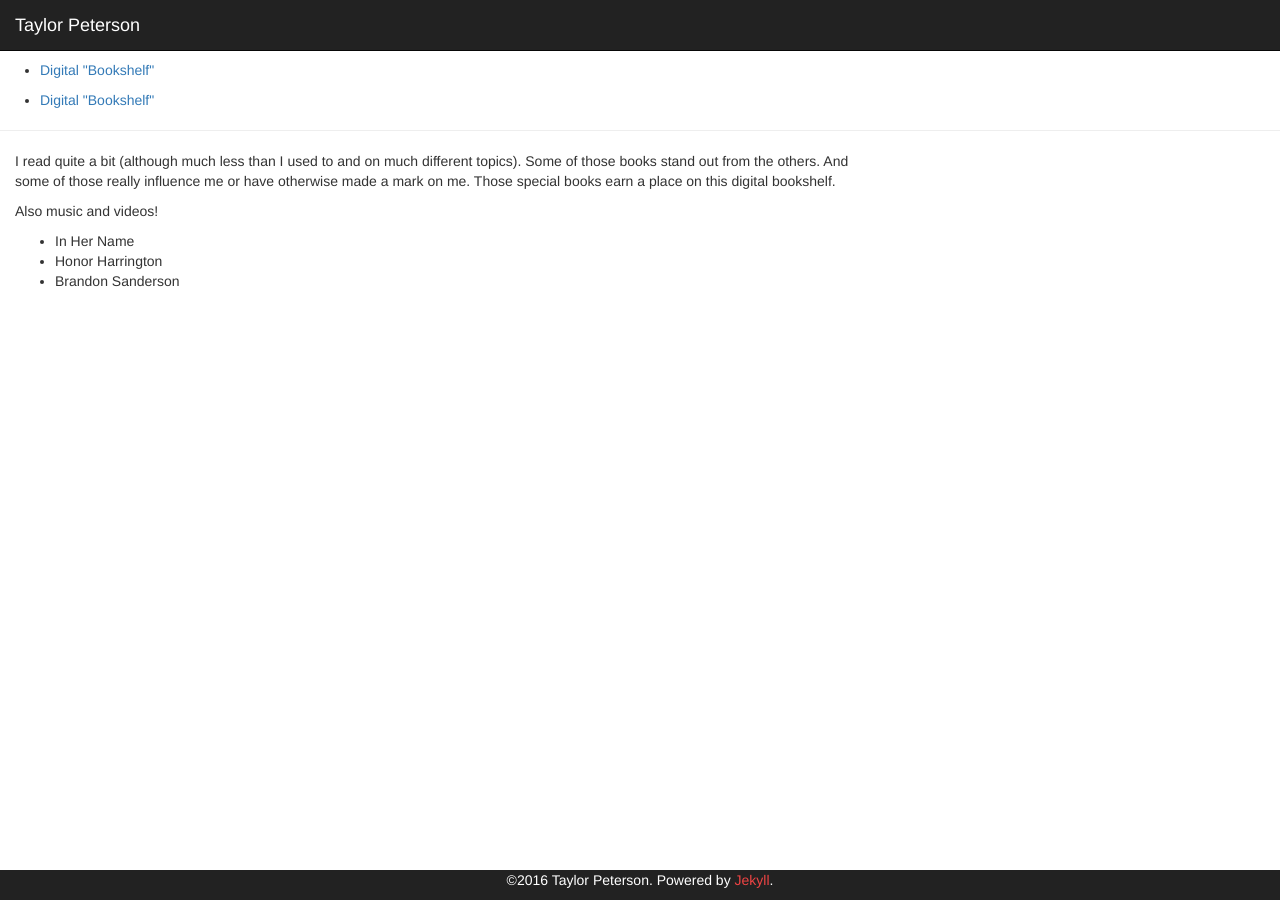
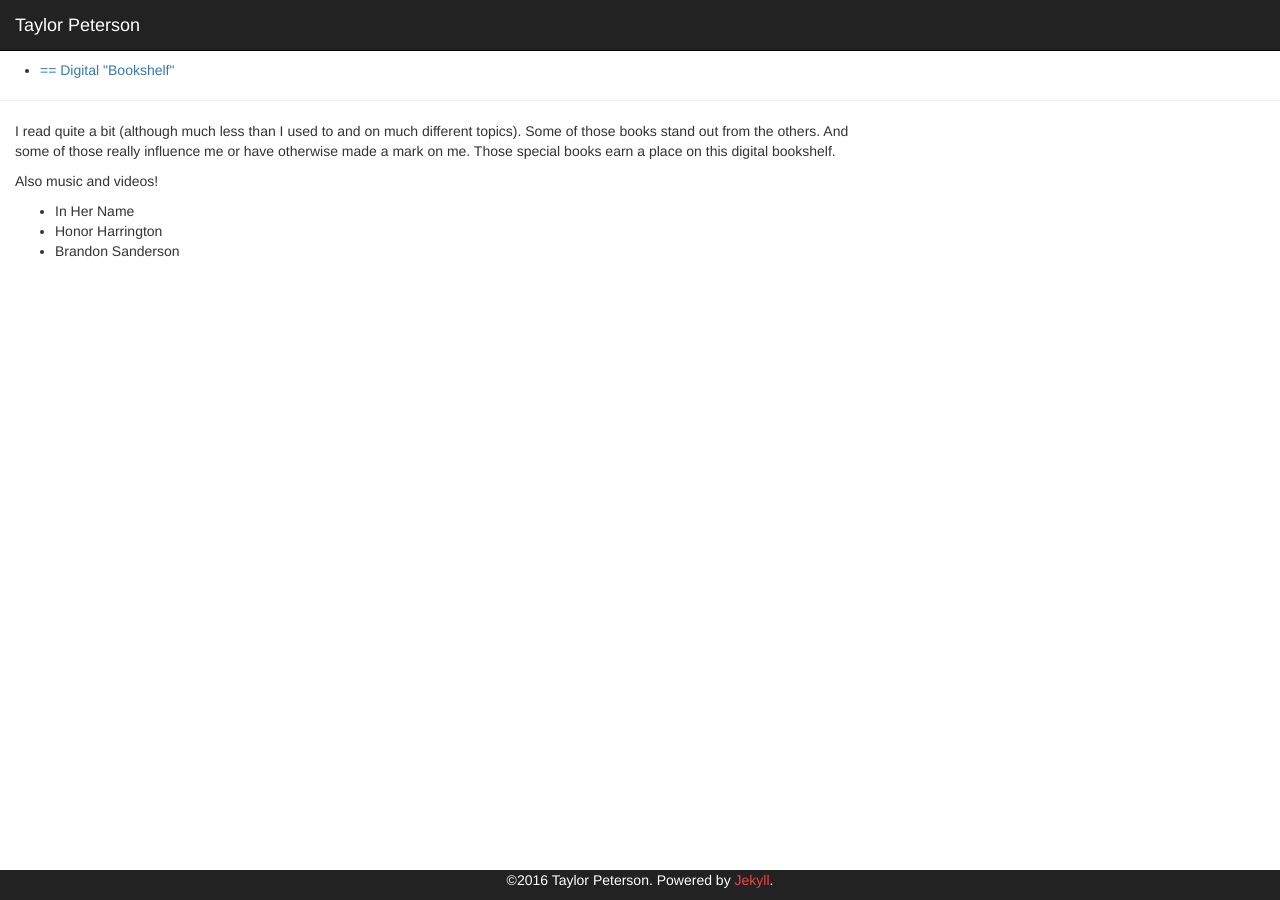
Before and after one commit to taylor-peterson/taylor-peterson.github.io, a Jekyll site: the page built from tmp/digitalbookshelf.md, in a window 1280 px wide. Built offline with Jekyll 4.4.1, drawn with Linux system fonts in a browser that asks for light colours; nearby versions of some CDN libraries.

Commit message:
Rudimentary navigation in place for all pages

```diff
--- a/_includes/header.html
+++ b/_includes/header.html
@@ -1,6 +1,7 @@
 <!DOCTYPE html>
 <html lang="en">
 
+<!-- Set shared metadata and import shared dependencies -->
 <head>
     <meta charset="UTF-8">
     <title>{{ site.name }}</title>
@@ -15,6 +16,11 @@
 
 <body>
 
+<!-- Note the obvious future TODO of writing a plugin to do this work to improve the runtime
+     from O(n^2) to O(n) by doing this computation once instead of per-page. -->
+
+<!-- Primary Navigation Bar -->
+<!-- Will automatically include all top-level directories and files in _pages -->
 <div class="container-fluid">
     <div class="row-fluid">
         <div class="navbar navbar-inverse navbar-fixed-top" role="navigation">
@@ -33,8 +39,7 @@
                     {% assign node_url_parts = node.url | split: '/' %}
                     {% assign node_url_parts_size = node_url_parts | size %}
                     {% if node_url_parts_size == 2 %}
-                      {% assign filename = node_url_parts | last %}
-                      <li class="active"><a href="{{ node.url }}/">{{node.title}}</a></li>
+                      <li class="active"><a href="{{ node.url }}">{{node.title}}</a></li>
                     {% endif %}
                   {% endfor %}
                 </ul>
@@ -50,32 +55,36 @@
     {% assign base_url       = page.url  | remove: rm %}
 {% endif %}
 
-<!-- Sibling-pages -->
 <ul>
+{% if page.path contains 'index' %}
+    <!-- If we've got a sub index file, we should display bread-crumbs and sub-pages. -->
+    {% for node in site.pages %}
+      {% assign node_url_parts = node.url | split: '/' %}
+      {% assign node_url_parts_size = node_url_parts | size %}
+      {% assign sub_node_url_parts_size = node_url_parts_size | minus:1 %}
+      {% assign parent_size = node_url_parts_size | plus:1 %}
+      {% if page.url contains node.url and url_parts_size == parent_size %}
+        <li><a href='{{node.url}}'>&lt&lt {{node.title}}</a></li>
+      {% elsif node.url contains page.url and url_parts_size == sub_node_url_parts_size %}
+        <li><a href='{{node.url}}'>&gt&gt {{node.title}}</a></li>
+      {% elsif node.url == page.url %}
+        <li><a href='{{node.url}}'>== {{node.title}}</a></li>
+      {% endif %}
+    {% endfor %}
+{%else %}
+    <!-- If we've got a normal page, we should display bread-crumbs and sibling-pages. -->
     {% for node in site.pages %}
       {% if node.url contains base_url %}
         {% assign node_url_parts = node.url | split: '/' %}
         {% assign node_url_parts_size = node_url_parts | size %}
-    {% assign filename = node_url_parts | last %}
-    {% if url_parts_size == node_url_parts_size and filename != 'index.html' %}
-      <li><a href='{{node.url}}'>{{node.title}}</a></li>
+        {% if url_parts_size == node_url_parts_size %}
+          <li><a href='{{node.url}}'>== {{node.title}}</a></li>
+        {% elsif node.url == base_url %}
+          <li><a href='{{node.url}}'>&lt&lt {{node.title}}</a></li>
         {% endif %}
       {% endif %}
     {% endfor %}
-</ul>
-
-<!-- Sibling-pages -->
-<ul>
-{% for node in site.pages %}
-  {% if node.url contains base_url %}
-    {% assign node_url_parts = node.url | split: '/' %}
-    {% assign node_url_parts_size = node_url_parts | size %}
-    {% assign filename = node_url_parts | last %}
-    {% if url_parts_size == node_url_parts_size and filename != 'index.html' %}
-      <li><a href='{{node.url}}'>{{node.title}}</a></li>
 {% endif %}
-  {% endif %}
-{% endfor %}
 </ul>
 
 <hr>
```
Lines whose indentation alone changed are shown as unchanged.
